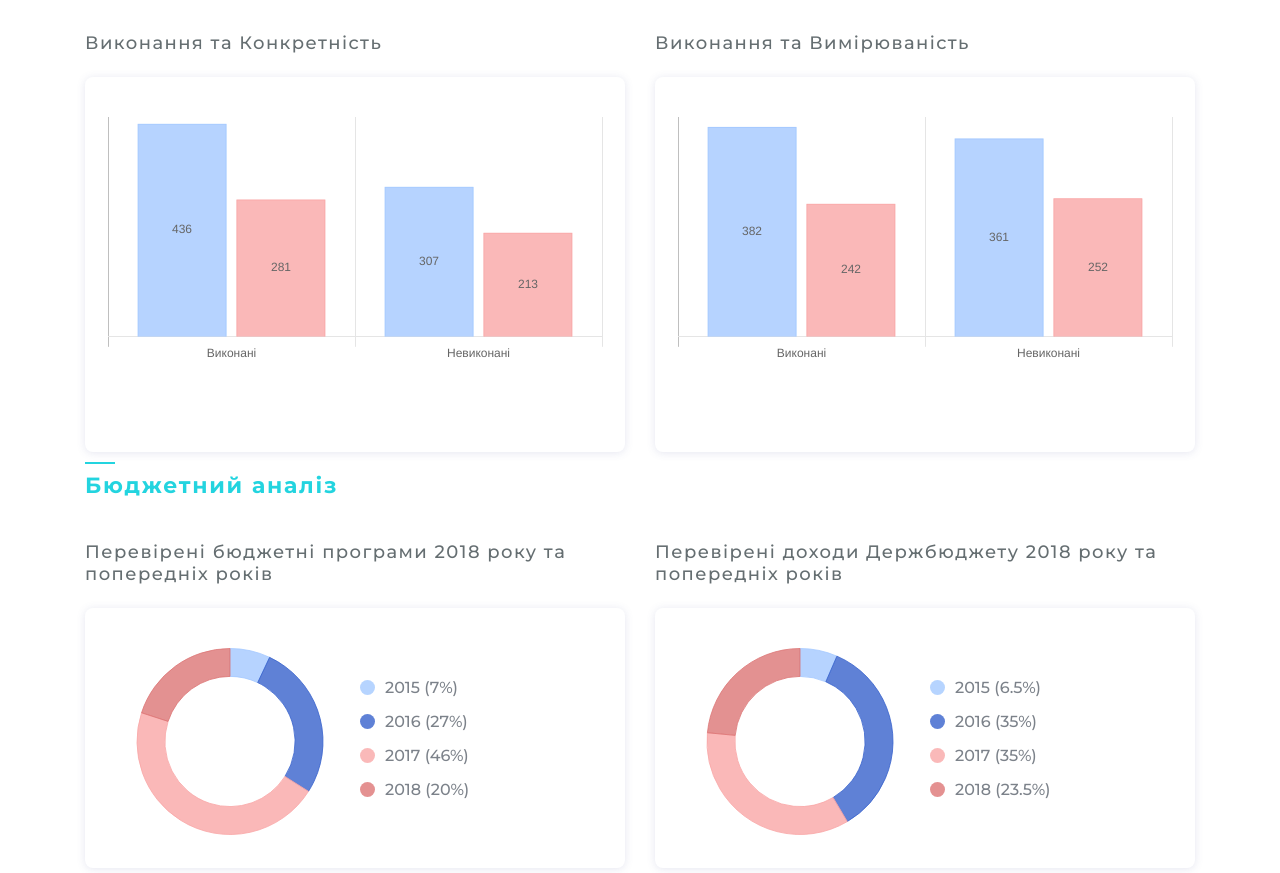
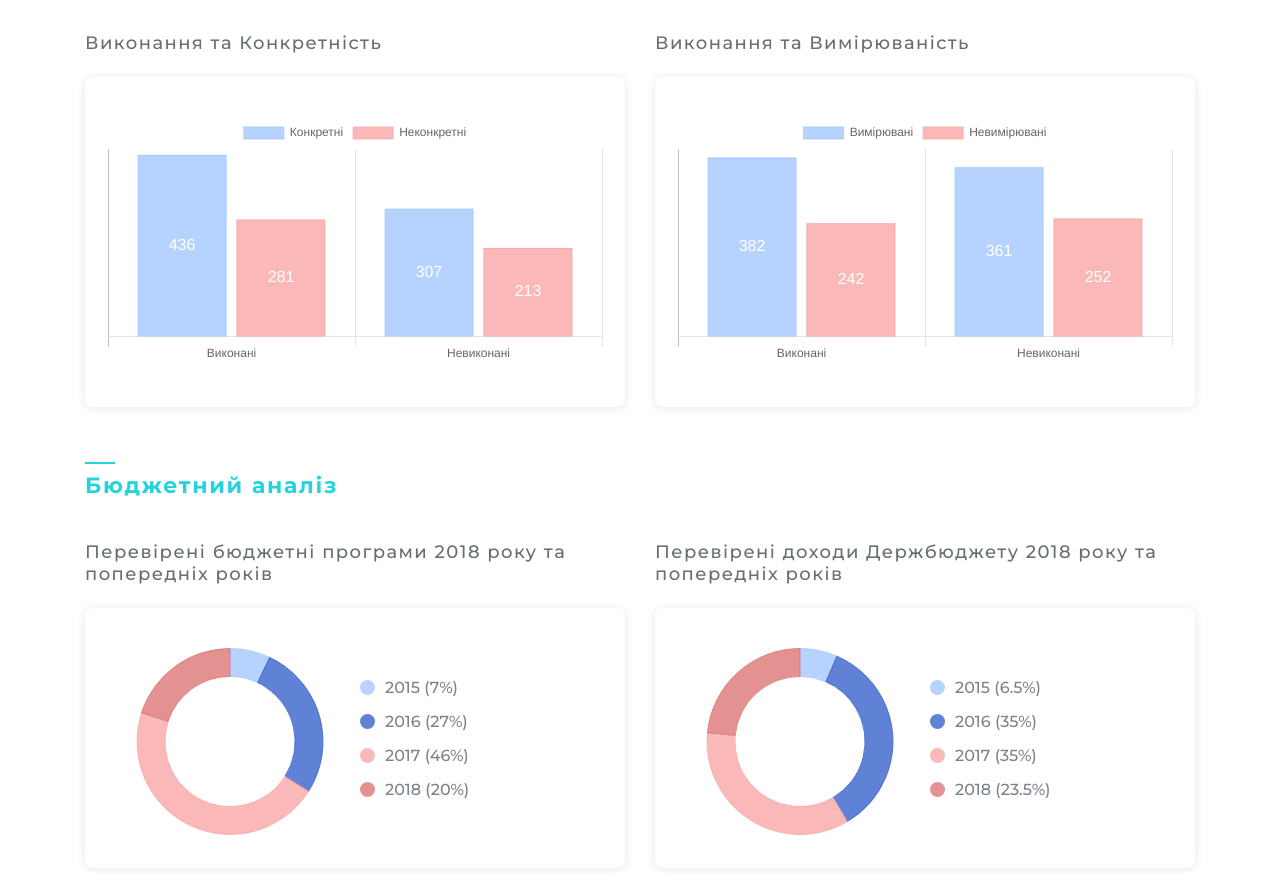
Before and after one commit to RZD7704/Palata, a website: page app/index.html in a window 1280 px wide. Shown: the part 4771-5644 px from the top of the page. Drawn offline with Linux system fonts and the light colour scheme.

Commit message:
Add last changes

```diff
--- a/app/js/main.js
+++ b/app/js/main.js
@@ -330,7 +330,7 @@ function addDoughnutChart(selector, dataArr, labelsArr, color) {
                   afterLabel: function(tooltipItem, data) {
                     var dataset = data['datasets'][0];
                     var percent = data['datasets'][0]['data'][tooltipItem['index']];
-                    if (selector == '#recommendationChartRecommendationYears' || selector == '##recommendationChartYears') {
+                    if (selector == '#recommendationChartRecommendationYears' || selector == '#recommendationChartYears') {
                         lightPoint(selector, tooltipItem['index']);
                         return percent + '%';
                     } else {
@@ -485,7 +485,38 @@ function addBarChart(selector, dataArr, labelsArr, color, typeLabelArr) {
         },
         options: {
             legend: {
-                display: false
+                display: true,
+                onClick: (e) => e.stopPropagation()
+            },
+            tooltips: {
+                callbacks: {
+                  label: function(tooltipItem, data) {
+                    return '';
+                  },
+                  title: function(){
+                    return '';
+                  },
+                  afterLabel: function(tooltipItem, data) {
+                    var dataset = data['datasets'][0];
+                    var percent = data['datasets'][0]['data'][tooltipItem['index']];
+                    var index = tooltipItem.datasetIndex;
+                    return data['datasets'][index]['label'] + ': ' + percent;
+                  }
+                },
+                displayColors: false
+            },
+            plugins: {
+                datalabels: {
+                    color: '#fff',
+                    textAlign: 'center',
+                    font: {
+                        lineHeight: 1.6,
+                        size: 16
+                    },
+                    formatter: function(value, ctx) {
+                      return value;
+                    }
+                }
             },
             scales: {
                 yAxes: [{
@@ -500,7 +531,7 @@ function addBarChart(selector, dataArr, labelsArr, color, typeLabelArr) {
             }
         }
     });
-    }
+}
 
 
 addDoughnutChart('#auditImplementation', auditPointsImplementation.values, auditPointsImplementation.names, auditPointsImplementation.colors);
--- a/app/scss/modules/_section-recommendation-corel.scss
+++ b/app/scss/modules/_section-recommendation-corel.scss
@@ -24,15 +24,10 @@
     }
 
     &__content {
-        // display: flex;
-        // align-items: flex-start;
-        // flex-wrap: wrap;
-        // justify-content: space-around;
         padding: 40px 20px 40px 20px;
 
         @media (min-width: 992px) {
             max-height: 460px;
-            height: 100%;
         }
     }
 
```
Also changed, not shown: app/css/style.min.css.
